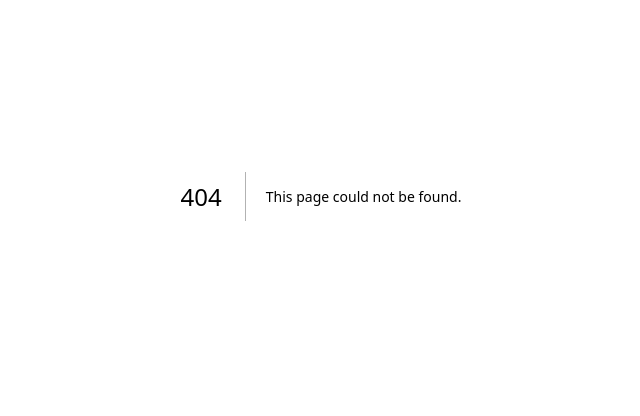
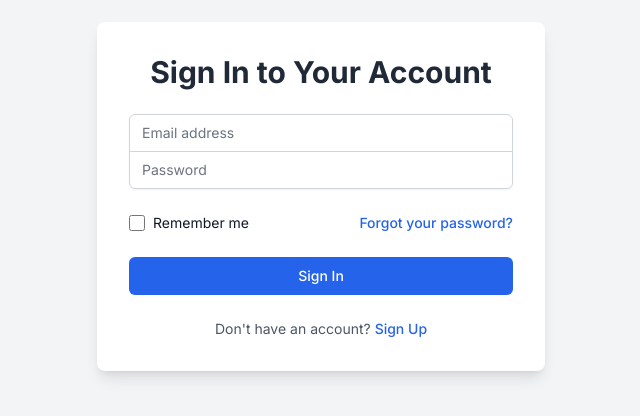
Before and after one commit to learners143/next-js, a Next.js app: page /login in a window 1280 px wide. Before the commit this address had no page. Shown: the part 204-620 px from the top of the page, without its empty margins (319-959 px from the left). Built offline with nearby package versions, Linux system fonts and the light colour scheme.

Commit message:
Create page.jsx

```diff
--- /dev/null
+++ b/src/app/login/page.jsx
@@ -0,0 +1,123 @@
+'use client'; // Required to use hooks in Next.js app directory
+
+import { useState } from 'react';
+import Link from 'next/link';
+
+export default function Login() {
+  const [email, setEmail] = useState('');
+  const [password, setPassword] = useState('');
+
+  const handleSubmit = (e) => {
+    e.preventDefault();
+    // Handle login logic here
+    console.log('Email:', email, 'Password:', password);
+  };
+
+  return (
+    <div className="relative min-h-screen flex flex-col items-center justify-center bg-gray-100 overflow-hidden px-4">
+      {/* SVG Background */}
+      <div className="absolute inset-0 -z-10">
+        <svg
+          className="w-full h-full"
+          viewBox="0 0 960 540"
+          xmlns="http://www.w3.org/2000/svg"
+        >
+          <circle cx="120" cy="120" r="120" fill="#93c5fd" />
+          <circle cx="840" cy="420" r="120" fill="#60a5fa" />
+          <circle cx="320" cy="420" r="100" fill="#3b82f6" />
+          <circle cx="640" cy="120" r="80" fill="#2563eb" />
+        </svg>
+      </div>
+
+      <div className="relative w-full max-w-md p-8 space-y-6 bg-white rounded-lg shadow-lg z-10">
+        <h2 className="text-3xl font-bold text-center text-gray-800">
+          Sign In to Your Account
+        </h2>
+
+        <form onSubmit={handleSubmit} className="mt-8 space-y-6">
+          {/* Email Input */}
+          <div className="rounded-md shadow-sm -space-y-px">
+            <div>
+              <label htmlFor="email-address" className="sr-only">
+                Email address
+              </label>
+              <input
+                id="email-address"
+                name="email"
+                type="email"
+                value={email}
+                onChange={(e) => setEmail(e.target.value)}
+                required
+                className="appearance-none rounded-none relative block w-full px-3 py-2 border border-gray-300 placeholder-gray-500 text-gray-900 rounded-t-md focus:outline-none focus:ring-blue-500 focus:border-blue-500 sm:text-sm"
+                placeholder="Email address"
+              />
+            </div>
+            {/* Password Input */}
+            <div className="mt-3">
+              <label htmlFor="password" className="sr-only">
+                Password
+              </label>
+              <input
+                id="password"
+                name="password"
+                type="password"
+                value={password}
+                onChange={(e) => setPassword(e.target.value)}
+                required
+                className="appearance-none rounded-none relative block w-full px-3 py-2 border border-gray-300 placeholder-gray-500 text-gray-900 rounded-b-md focus:outline-none focus:ring-blue-500 focus:border-blue-500 sm:text-sm"
+                placeholder="Password"
+              />
+            </div>
+          </div>
+
+          {/* Remember Me */}
+          <div className="flex items-center justify-between">
+            <div className="flex items-center">
+              <input
+                id="remember_me"
+                name="remember_me"
+                type="checkbox"
+                className="h-4 w-4 text-blue-600 focus:ring-blue-500 border-gray-300 rounded"
+              />
+              <label
+                htmlFor="remember_me"
+                className="ml-2 block text-sm text-gray-900"
+              >
+                Remember me
+              </label>
+            </div>
+
+            <div className="text-sm">
+              <Link
+                href="/forgot-password"
+                className="font-medium text-blue-600 hover:text-blue-500"
+              >
+                Forgot your password?
+              </Link>
+            </div>
+          </div>
+
+          {/* Submit Button */}
+          <div>
+            <button
+              type="submit"
+              className="group relative w-full flex justify-center py-2 px-4 border border-transparent text-sm font-medium rounded-md text-white bg-blue-600 hover:bg-blue-700 focus:outline-none focus:ring-2 focus:ring-offset-2 focus:ring-blue-500"
+            >
+              Sign In
+            </button>
+          </div>
+        </form>
+
+        {/* Sign Up Link */}
+        <div className="mt-6 text-center">
+          <p className="text-sm text-gray-600">
+            Don't have an account?{' '}
+            <Link href="/signup" className="font-medium text-blue-600 hover:text-blue-500">
+              Sign Up
+            </Link>
+          </p>
+        </div>
+      </div>
+    </div>
+  );
+}
```
